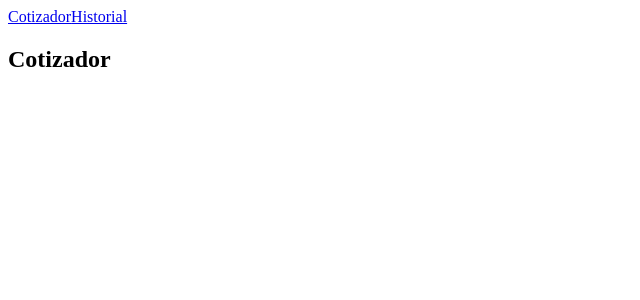
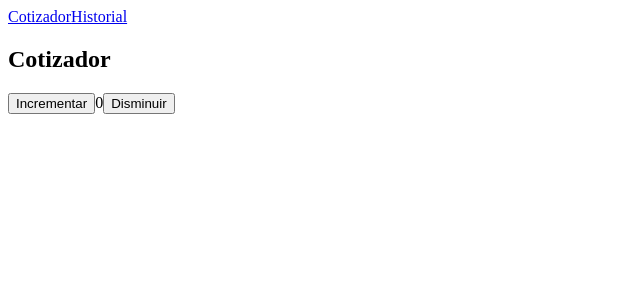
Before and after one commit to JulianPoltro/proyecto-final-React, a React (Vite) app: page / in a window 1280 px wide. Shown: the top 300 px of the page, without its empty margins (0-640 px from the left). Built offline with nearby package versions, Linux system fonts and the light colour scheme.

Commit message:
hook useStorage

```diff
--- a/src/App.jsx
+++ b/src/App.jsx
@@ -3,6 +3,7 @@ import Cotizador from "./Cotizador";
 import Historial from "./Historial";
 import NotFound from "./NotFound";
 import Layout from "./Layout";
+import Formulario from "./Formularios";
 const App = () => {
   return (
     <>
@@ -15,6 +16,8 @@ const App = () => {
           </Route>
         </Routes>
       </BrowserRouter>
+
+      <Formulario />
     </>
   );
 };
--- /dev/null
+++ b/src/Formularios.jsx
@@ -0,0 +1,21 @@
+import useStorage from "./hook/useStorage";
+
+const Formulario = () => {
+  const [num, setNum] = useStorage("contador",0)
+
+  return (
+    <>
+      <form onSubmit={(e) => e.preventDefault()}>
+        <button type="button" onClick={() => setNum(num + 1)}>
+          Incrementar
+        </button>
+        <span>{num}</span>
+        <button type="button" onClick={() => setNum(num - 1)}>
+          Disminuir
+        </button>
+      </form>
+    </>
+  );
+};
+
+export default Formulario;
--- /dev/null
+++ b/src/hook/useStorage.jsx
@@ -0,0 +1,16 @@
+import { useState, useEffect } from "react";
+
+const useStorage = (clave, valorInicial) => {
+  const [valor, setValor] = useState(() => {
+    let storage = localStorage.getItem(clave);
+    if (storage) return JSON.parse(storage);
+    localStorage.setItem(clave, valorInicial);
+    return valorInicial;
+  });
+
+  useEffect(() => localStorage.setItem(clave, valor), [valor]);
+
+  return [valor, setValor];
+};
+
+export default useStorage;
```
